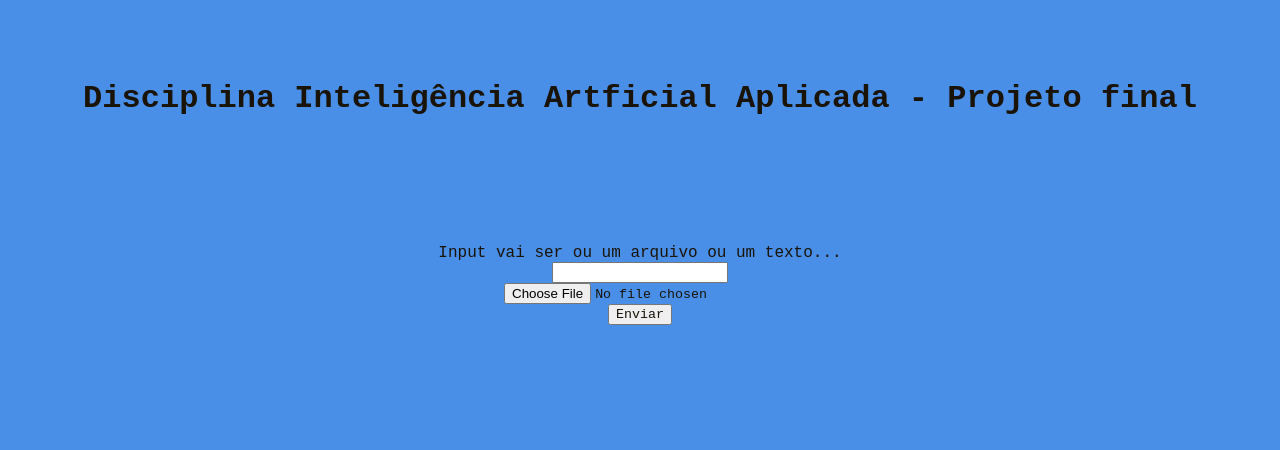
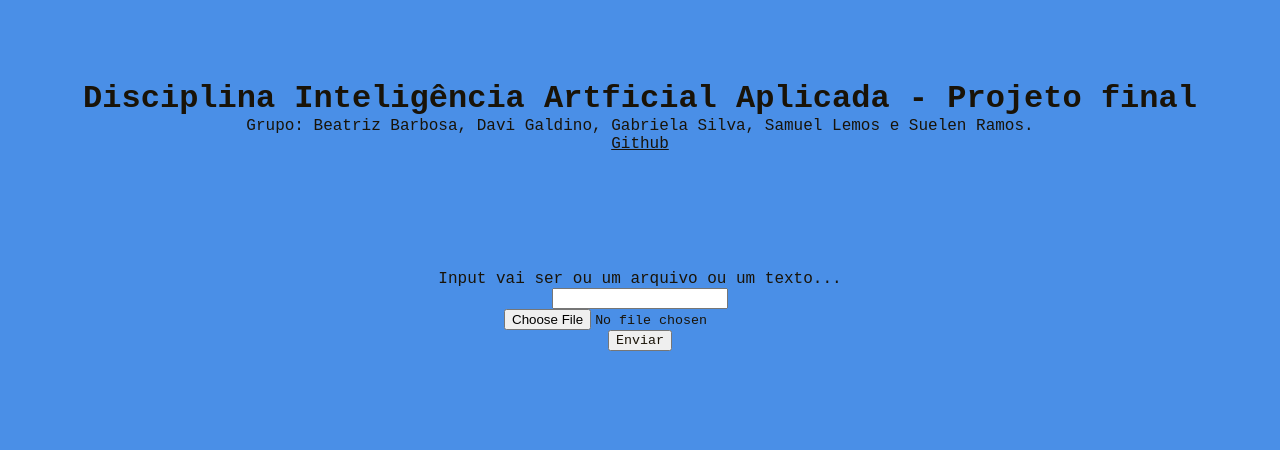
Before and after one commit to bea-codes/AI-model-deploy, a Flask app: page / in a window 1280 px wide. Shown: the top 450 px of the page. Run offline with Flask 2, Linux system fonts and the light colour scheme.

Commit message:
mod index.html

```diff
--- a/templates/index.html
+++ b/templates/index.html
@@ -12,6 +12,11 @@
   <body>
     <div class="wrapper flex">
       <h1>Disciplina Inteligência Artficial Aplicada - Projeto final</h1>
+      <div class="flex">
+      <p>Grupo: Beatriz Barbosa, Davi Galdino,  Gabriela Silva, Samuel Lemos e Suelen Ramos.</p>
+      <a href="https://github.com/bea-codes/final-project-ai">Github</a>
+
+      </div>
       <form action="{{url_for('predict')}}" method="post" class="flex" enctype=multipart/form-data>
         <p>Input vai ser ou um arquivo ou um texto...</p>
         <input type="text" name="input" required="required"/>
```
